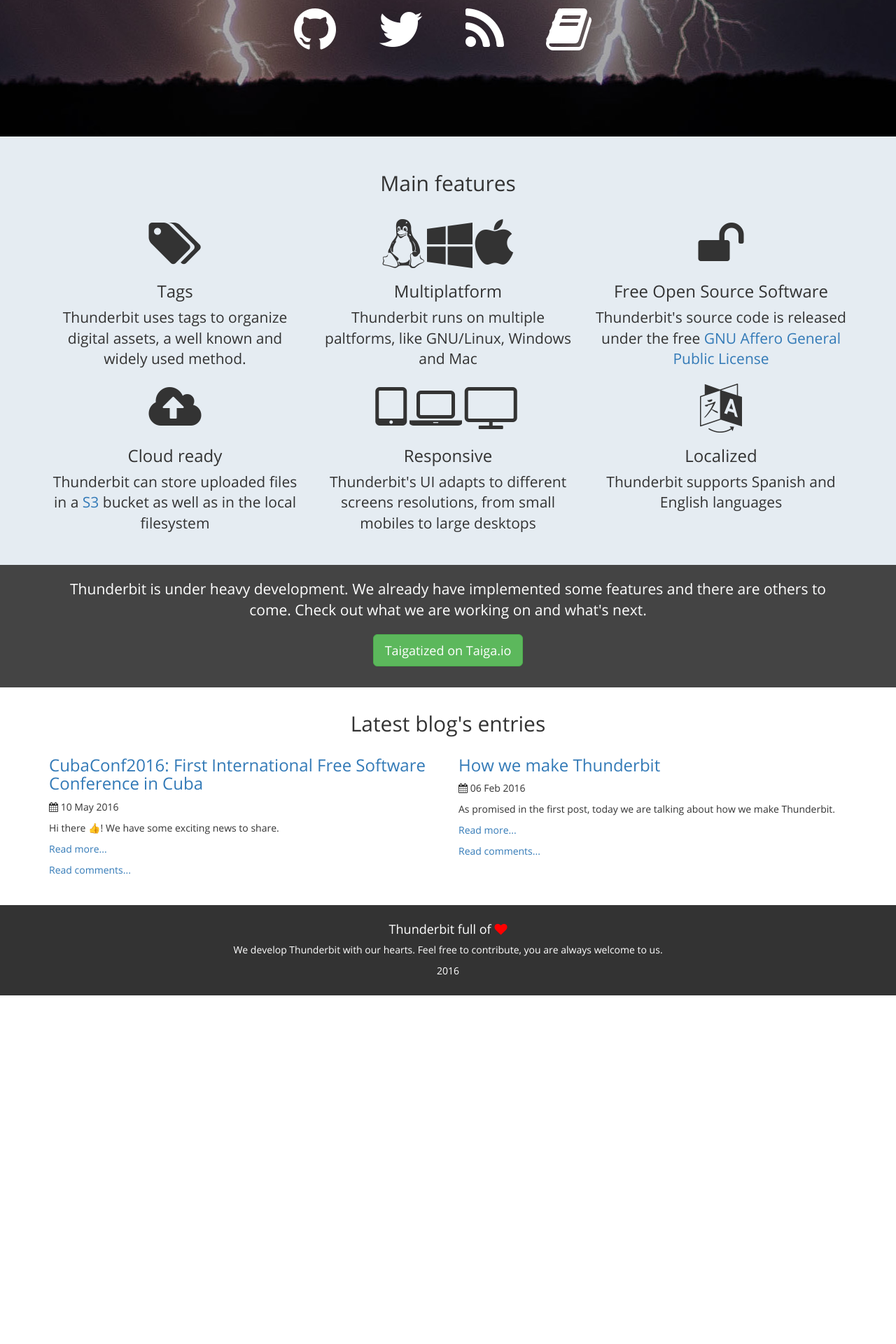
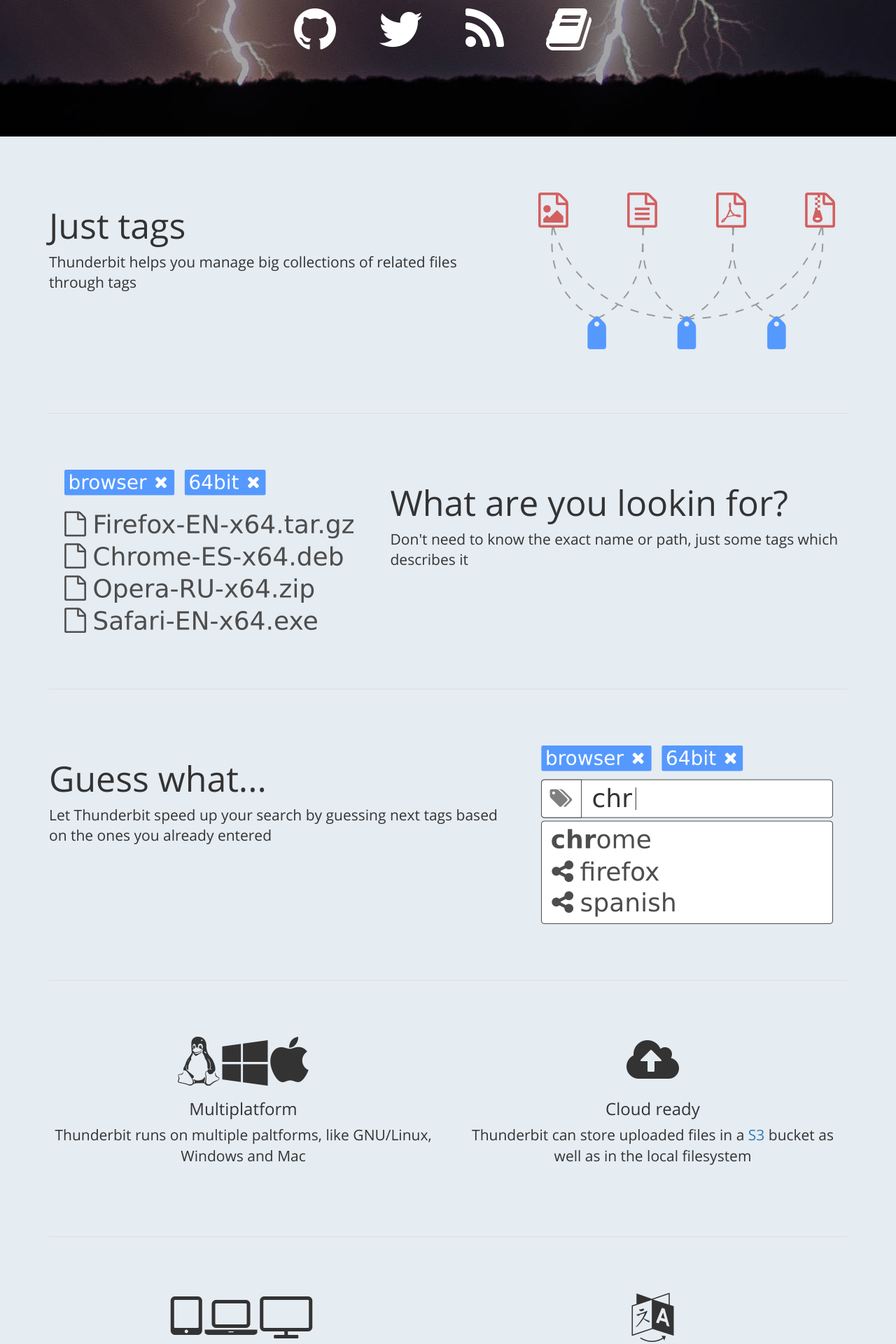
Before and after one commit to thunderbit/thunderbit, a Jekyll site: the page built from index.html, in a window 1280 px wide. Shown: the part 380-2300 px from the top of the page at 70% size. Built offline with Jekyll 4.4.1, drawn with Linux system fonts in a browser that asks for light colours; emoji names are drawn with the system emoji font; comment, search, counter and statistics services are not loaded; before the commit the page ends 1802 px from its top, so only the background shows below that; some of the changed text lies outside the part shown.

Commit message:
Added more info about Thunderbit to the index

```diff
--- a/css/styles.css
+++ b/css/styles.css
@@ -118,12 +118,19 @@
 
 #features-container {
 	background-color: #E5ECF2;
-	padding-top: 30px;
-	padding-bottom: 25px;
+	padding: 80px 0 80px;
 }
 
-#features-container header {
-	margin-bottom: 35px;
+.feature-heading {
+    font-size: 50px;
+}
+
+.feature-divider {
+    margin: 80px 0;
+}
+
+hr {
+    border-top: 1px solid #DDDDDD;
 }
 
 .under-development-banner {
@@ -181,3 +188,9 @@
 footer .lead hidden-xs {
 	color: #fff;
 }
+
+@media (min-width: 768px) {
+  .feature-heading {
+    font-size: 50px;
+  }
+}
--- a/index.html
+++ b/index.html
@@ -4,39 +4,69 @@
 {% include header.html %}
 <section id="features-container">
 	<div class="container">
+		<div class="row feature">
+			<div class="col-md-7">
+				<h2 class="feature-heading">Just tags</h2>
+				<p class="lead">Thunderbit helps you manage big collections of related files through tags</p>
+			</div>
+			<div class="col-md-5">
+				<img class="feature-image img-responsive center-block" src="{{ site.baseurl }}/images/files-and-tags.png">
+			</div>
+		</div>
+		<hr class="feature-divider"/>
+		<div class="row feature">
+			<div class="col-md-7 col-md-push-5">
+				<h2 class="feature-heading">What are you lookin for?</h2>
+				<p class="lead">Don't need to know the exact name or path, just some tags which describes it</p>
+			</div>
+			<div class="col-md-5 col-md-pull-7">
+				<img class="feature-image img-responsive center-block" src="{{ site.baseurl }}/images/filter-by-tags.png">
+			</div>
+		</div>
+		<hr class="feature-divider"/>
+		<div class="row feature">
+			<div class="col-md-7">
+				<h2 class="feature-heading">Guess what...</h2>
+				<p class="lead">Let Thunderbit speed up your search by guessing next tags based on the ones you already entered</p>
+			</div>
+			<div class="col-md-5">
+				<img class="feature-image img-responsive center-block" src="{{ site.baseurl }}/images/tags-recommendation.png">
+			</div>
+		</div>
+		<hr class="feature-divider"/>
 		<div class="row text-center">
-			<header>
-				<h2>Main features</h2>
-			</header><!-- /header -->
-			<div class="col-md-4">
-				<i class="fa fa-tags fa-5x"></i>
-				<h3>Tags</h3>
-				<p class="lead">Thunderbit uses tags to organize digital assets, a well known and widely used method.</p>
-			</div>
-			<div class="col-md-4">
+			<div class="col-md-6">
 				<i class="fa fa-linux fa-5x"></i> <i class="fa fa-windows fa-5x"></i> <i class="fa fa-apple fa-5x"></i>
 				<h3>Multiplatform</h3>
 				<p class="lead">Thunderbit runs on multiple paltforms, like GNU/Linux, Windows and Mac</p>
 			</div>
-			<div class="col-md-4">
-				<i class="fa fa-unlock fa-5x"></i>
-				<h3>Free Open Source Software</h3>
-				<p class="lead">Thunderbit's source code is released under the free <a href="http://www.gnu.org/licenses/agpl-3.0.html">GNU Affero General Public License</a></p>
-			</div>
-			<div class="col-md-4">
+			<hr class="feature-divider hidden-md hidden-lg"/>
+			<div class="col-md-6">
 				<i class="fa fa-cloud-upload fa-5x"></i>
 				<h3>Cloud ready</h3>
 				<p class="lead">Thunderbit can store uploaded files in a <a href="http://docs.aws.amazon.com/AmazonS3">S3</a> bucket as well as in the local filesystem</p>
 			</div>
-			<div class="col-md-4">
+		</div>
+		<hr class="feature-divider"/>
+		<div class="row text-center">
+			<div class="col-md-6">
 				<i class="fa fa-tablet fa-5x"></i> <i class="fa fa-laptop fa-5x"></i> <i class="fa fa-television fa-5x"></i>
 				<h3>Responsive</h3>
 				<p class="lead">Thunderbit's UI adapts to different screens resolutions, from small mobiles to large desktops</p>
 			</div>
-			<div class="col-md-4">
+			<hr class="feature-divider hidden-md hidden-lg"/>
+			<div class="col-md-6">
 				<i class="fa fa-language fa-5x"></i>
 				<h3>Localized</h3>
 				<p class="lead">Thunderbit supports Spanish and English languages</p>
+			</div>
+		</div>
+		<hr class="feature-divider"/>
+		<div class="row text-center">
+			<div class="col-xs-12">
+				<i class="fa fa-unlock fa-5x"></i>
+				<h3>Free Open Source Software</h3>
+				<p class="lead">Thunderbit's source code is released under the free <a href="http://www.gnu.org/licenses/agpl-3.0.html">GNU Affero General Public License</a></p>
 			</div>
 		</div>
 	</div>
```
Also changed, not shown: images/files-and-tags.png (added), images/filter-by-tags.png (added), images/tags-recommendation.png (added).
